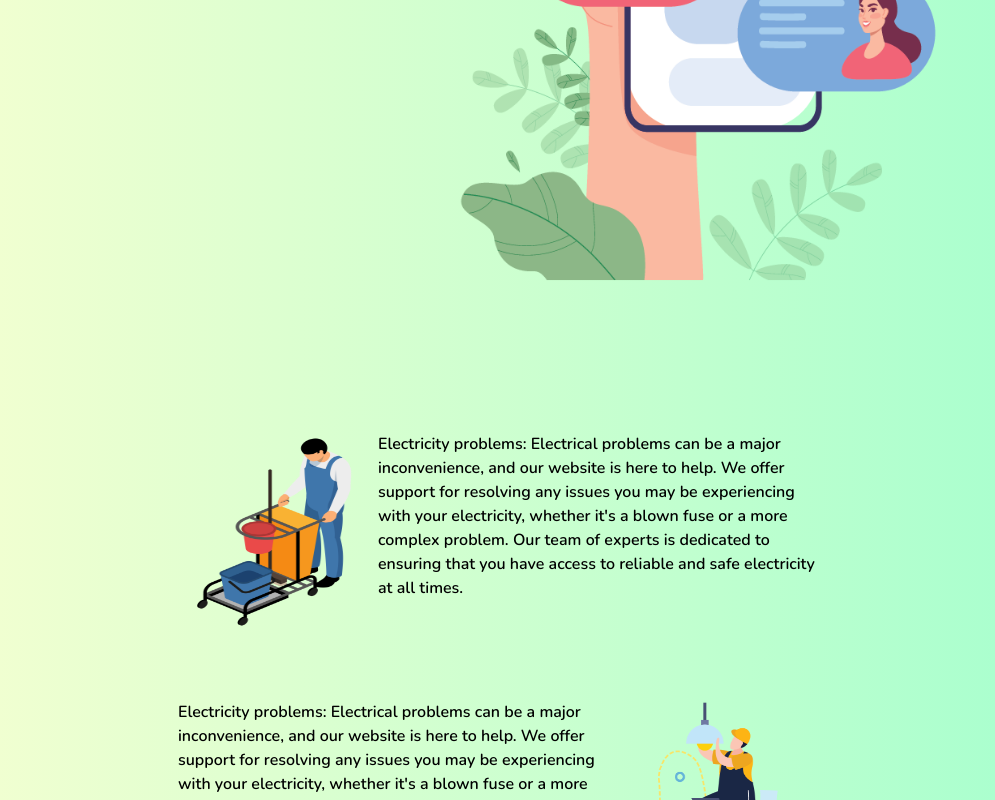
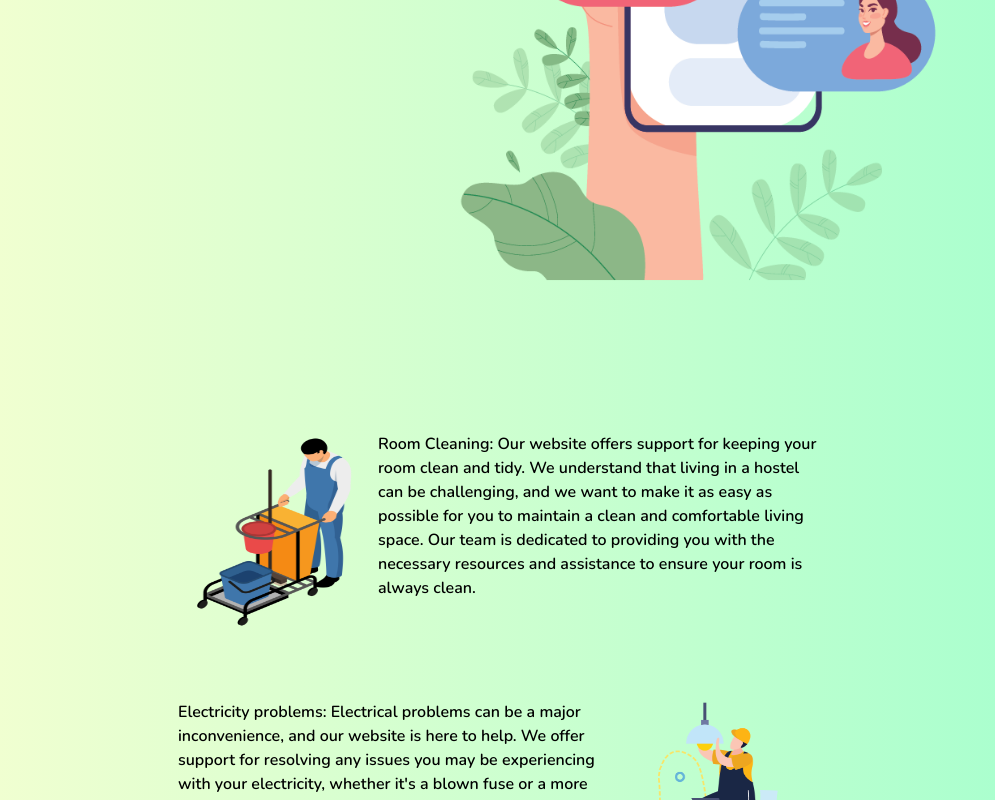
Before and after one commit to siri0806/Chatbot, a React (Create React App) app: page / in a window 1280 px wide. Shown: the part 390-1190 px from the top of the page, without its empty margins (142-1137 px from the left). Built offline with nearby package versions, Linux system fonts and the light colour scheme; a web font is replaced by a local one.

Commit message:
details mismatch fixed

```diff
--- a/src/components/HomePage.jsx
+++ b/src/components/HomePage.jsx
@@ -11,7 +11,7 @@ const HomePage = () => {
 
       <Card
         animation="fade-left"
-        content={worksData["electrician"].works}
+        content={worksData["roomCleaning"].works}
         images="./images/room-cleaning.png"
         float="animation-left"
       />
```
